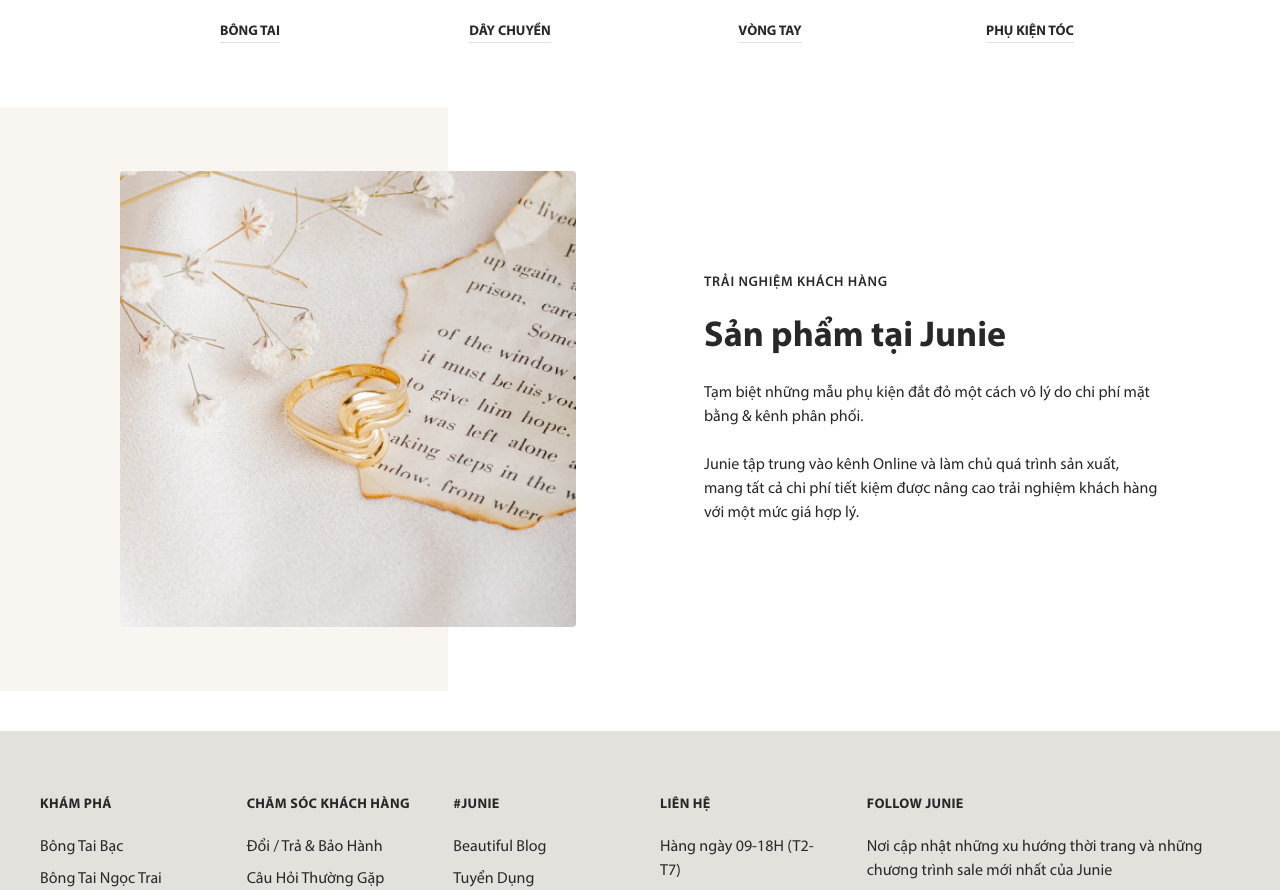
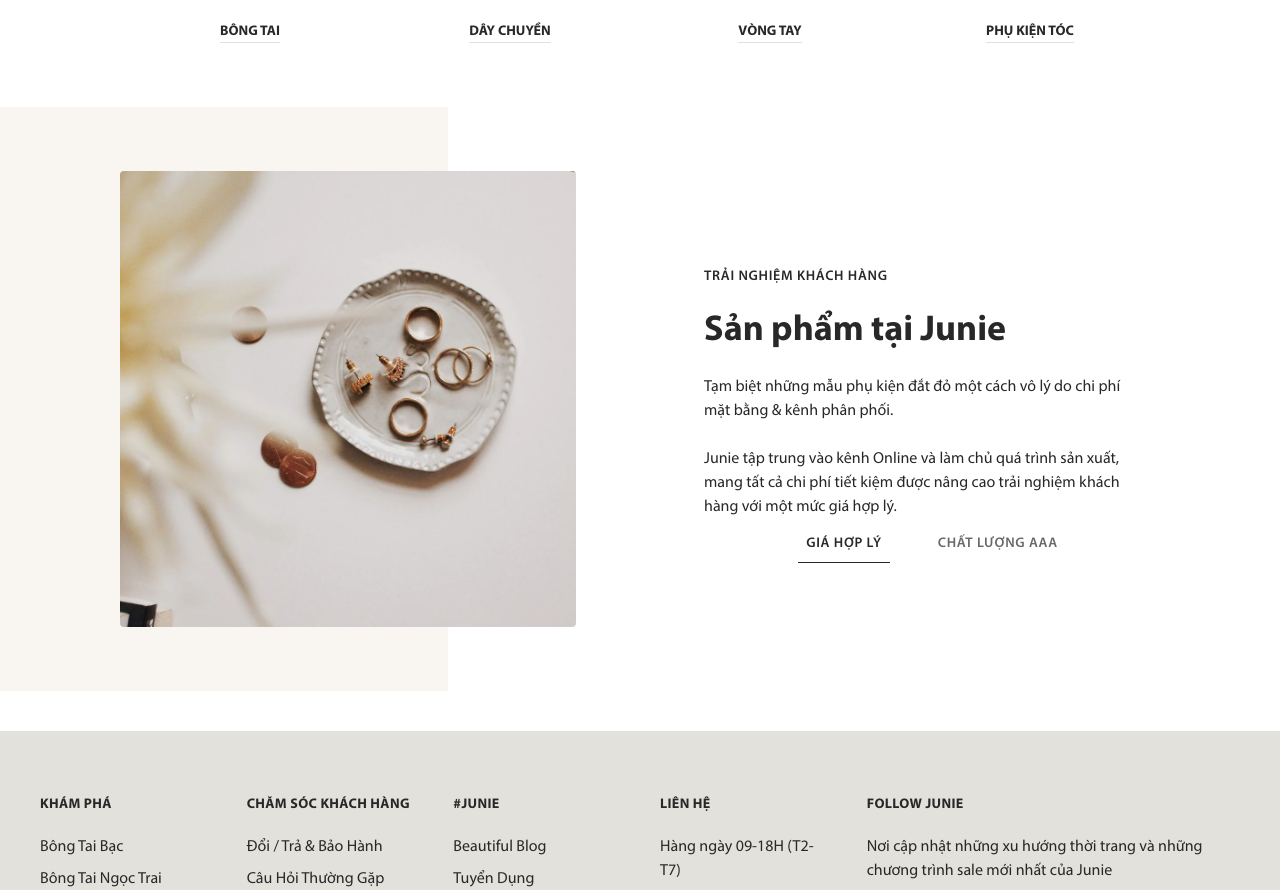
Before and after one commit to tranbaolam26902/junie-store-nextjs, a Next.js app: page / in a window 1280 px wide. Shown: the part 1079-1969 px from the top of the page. Built offline with nearby package versions, Linux system fonts and the light colour scheme.

Commit message:
Edit About section

```diff
--- a/src/app/home/About.jsx
+++ b/src/app/home/About.jsx
@@ -1,42 +1,173 @@
 'use client';
 
-import { useEffect } from 'react';
+import { useState } from 'react';
 import Image from 'next/image';
 
-import about from '@/assets/images/home/about.webp';
+import aboutFirst from '@/assets/images/home/about-first.webp';
+import aboutSecond from '@/assets/images/home/about-second.webp';
+
+import Button from '../components/Button';
 
 export default function About() {
-    useEffect(() => {
-        /**
-         * Trigger animation when scroll into view
-         */
-        const observer = new IntersectionObserver((entries) => {
-            entries.forEach((entry) => {
-                if (entry.isIntersecting) {
-                    entry.target.classList.add('animate-[slide-in-bottom_300ms_ease-in-out_both]');
-                    return;
-                }
-            });
-        });
-        observer.observe(document.querySelector('.about'));
-    }, []);
+    /**
+     * Component's states
+     */
+    const [isActive, setIsActive] = useState(true);
+    const [isClosing, setIsClosing] = useState(false);
 
     return (
         <div className='relative mt-16'>
             <div className='relative z-10 mx-auto px-6 md:px-10 max-w-screen-2xl'>
-                <div className='md:mx-4 md:px-16 py-8 md:py-12 lg:py-16 grid gap-x-32 lg:grid-cols-2'>
-                    <div className='relative'>
-                        <div className='absolute -top-8 md:-top-12 lg:-top-16 left-[-1000vw] right-0 -bottom-16 md:-bottom-20 lg:-bottom-16 translate-x-32 lg:-translate-x-32 bg-[#f9f5f1]'></div>
-                        <Image src={about} alt='about-image' className='relative z-10 rounded' />
+                <div className='md:mx-4 md:px-16 py-8 md:py-12 lg:py-16 grid gap-x-16 gap-y-8 sm:gap-y-12 xl:gap-x-32 lg:grid-cols-2'>
+                    <div className='relative flex items-center'>
+                        <div className='absolute -top-8 md:-top-12 lg:-top-16 left-[-1000vw] right-0 bottom-16 md:-bottom-20 lg:-bottom-16 translate-x-32 lg:-translate-x-32 bg-[#f9f5f1]'></div>
+                        {isActive ? (
+                            <Image
+                                src={aboutFirst}
+                                alt='about-image'
+                                className={`relative z-10 rounded ${
+                                    isClosing
+                                        ? 'animate-[fade-out_100ms_ease-in-out_both]'
+                                        : 'animate-[fade-in_400ms_ease-in-out_300ms_both]'
+                                }`}
+                            />
+                        ) : (
+                            <Image
+                                src={aboutSecond}
+                                alt='about-image'
+                                className={`relative z-10 rounded ${
+                                    isClosing
+                                        ? 'animate-[fade-out_100ms_ease-in-out_both]'
+                                        : 'animate-[fade-in_400ms_ease-in-out_300ms_both]'
+                                }`}
+                            />
+                        )}
                     </div>
-                    <div className='about grid gap-y-4 lg:gap-y-6 mt-8 md:mt-12 lg:my-auto opacity-0'>
-                        <p className='text-sm font-semibold tracking-wider uppercase'>Trải nghiệm khách hàng</p>
-                        <p className='text-[26px] md:text-[32px] xl:text-4xl font-bold'>Sản phẩm tại Junie</p>
-                        <p>Tạm biệt những mẫu phụ kiện đắt đỏ một cách vô lý do chi phí mặt bằng & kênh phân phối.</p>
-                        <p>
-                            Junie tập trung vào kênh Online và làm chủ quá trình sản xuất, mang tất cả chi phí tiết kiệm
-                            được nâng cao trải nghiệm khách hàng với một mức giá hợp lý.
-                        </p>
+                    <div className='flex flex-col justify-between xl:my-16'>
+                        {isActive ? (
+                            <div className='min-h-[320px] md:min-h-[256px]'>
+                                <div className='grid gap-y-4 xl:gap-y-6 xl:mt-8 xl:pr-8'>
+                                    <p
+                                        className={`text-sm font-semibold tracking-wider uppercase ${
+                                            isClosing
+                                                ? 'animate-[slide-out-bottom_100ms_ease-in-out_both]'
+                                                : 'animate-[slide-in-bottom_300ms_ease-in-out_300ms_both]'
+                                        }`}
+                                    >
+                                        Trải nghiệm khách hàng
+                                    </p>
+                                    <p
+                                        className={`text-[26px] md:text-[32px] xl:text-4xl font-bold ${
+                                            isClosing
+                                                ? 'animate-[slide-out-bottom_100ms_ease-in-out_both]'
+                                                : 'animate-[slide-in-bottom_300ms_ease-in-out_350ms_both]'
+                                        }`}
+                                    >
+                                        Sản phẩm tại Junie
+                                    </p>
+                                    <p
+                                        className={`${
+                                            isClosing
+                                                ? 'animate-[slide-out-bottom_100ms_ease-in-out_both]'
+                                                : 'animate-[slide-in-bottom_300ms_ease-in-out_600ms_both]'
+                                        }`}
+                                    >
+                                        Tạm biệt những mẫu phụ kiện đắt đỏ một cách vô lý do chi phí mặt bằng & kênh
+                                        phân phối.
+                                    </p>
+                                    <p
+                                        className={`${
+                                            isClosing
+                                                ? 'animate-[slide-out-bottom_100ms_ease-in-out_both]'
+                                                : 'animate-[slide-in-bottom_300ms_ease-in-out_600ms_both]'
+                                        }`}
+                                    >
+                                        Junie tập trung vào kênh Online và làm chủ quá trình sản xuất, mang tất cả chi
+                                        phí tiết kiệm được nâng cao trải nghiệm khách hàng với một mức giá hợp lý.
+                                    </p>
+                                </div>
+                            </div>
+                        ) : (
+                            <div className='min-h-[320px] md:min-h-[256px]'>
+                                <div className='grid gap-y-4 xl:gap-y-6 xl:mt-8 xl:pr-8'>
+                                    <p
+                                        className={`text-sm font-semibold tracking-wider uppercase ${
+                                            isClosing
+                                                ? 'animate-[slide-out-bottom_100ms_ease-in-out_both]'
+                                                : 'animate-[slide-in-bottom_300ms_ease-in-out_300ms_both]'
+                                        }`}
+                                    >
+                                        Sản phẩm chất lượng
+                                    </p>
+                                    <p
+                                        className={`text-[26px] md:text-[32px] xl:text-4xl font-bold ${
+                                            isClosing
+                                                ? 'animate-[slide-out-bottom_100ms_ease-in-out_both]'
+                                                : 'animate-[slide-in-bottom_300ms_ease-in-out_350ms_both]'
+                                        }`}
+                                    >
+                                        Bạn sẽ Hài Lòng
+                                    </p>
+                                    <p
+                                        className={`${
+                                            isClosing
+                                                ? 'animate-[slide-out-bottom_100ms_ease-in-out_both]'
+                                                : 'animate-[slide-in-bottom_300ms_ease-in-out_600ms_both]'
+                                        }`}
+                                    >
+                                        Junie không quá quan trọng về lợi nhuận của đơn hàng đầu tiên vì Junie biết bạn
+                                        sẽ quay trở lại vì chất lượng và sự hài lòng.
+                                    </p>
+                                    <p
+                                        className={`${
+                                            isClosing
+                                                ? 'animate-[slide-out-bottom_100ms_ease-in-out_both]'
+                                                : 'animate-[slide-in-bottom_300ms_ease-in-out_600ms_both]'
+                                        }`}
+                                    >
+                                        Junie hợp tác với những nghệ nhân cả trong nước & quốc tế để lựa chọn ra điểm
+                                        mạnh của từng nghệ nhân với mỗi loại sản phẩm. Với mục địch cuối cùng mang lại
+                                        một sản phẩm không chỉ chất lượng mà còn trọn vẹn về cảm xúc.
+                                    </p>
+                                </div>
+                            </div>
+                        )}
+                        <div className='flex gap-10 justify-center'>
+                            <Button
+                                text
+                                className={`border-b ${
+                                    isActive ? 'border-secondary opacity-100' : 'border-transparent opacity-70'
+                                } transition duration-500`}
+                                onClick={() => {
+                                    if (!isActive) {
+                                        setIsClosing(true);
+                                        setTimeout(() => {
+                                            setIsClosing(false);
+                                            setIsActive(true);
+                                        }, 100);
+                                    }
+                                }}
+                            >
+                                Giá hợp lý
+                            </Button>
+                            <Button
+                                text
+                                className={`border-b ${
+                                    !isActive ? 'border-secondary opacity-100' : 'border-transparent opacity-70'
+                                } transition duration-500`}
+                                onClick={() => {
+                                    if (isActive) {
+                                        setIsClosing(true);
+                                        setTimeout(() => {
+                                            setIsClosing(false);
+                                            setIsActive(false);
+                                        }, 100);
+                                    }
+                                }}
+                            >
+                                Chất lượng AAA
+                            </Button>
+                        </div>
                     </div>
                 </div>
             </div>
--- a/tailwind.config.js
+++ b/tailwind.config.js
@@ -37,12 +37,22 @@ module.exports = {
                 },
                 'slide-in-bottom': {
                     '0%': {
-                        transform: 'translateY(100%)',
+                        transform: 'translateY(25%)',
                         opacity: 0,
                     },
                     '100%': {
                         transform: 'translateY(0)',
                         opacity: 1,
+                    },
+                },
+                'slide-out-bottom': {
+                    '0%': {
+                        transform: 'translateY(0)',
+                        opacity: 1,
+                    },
+                    '100%': {
+                        transform: 'translateY(25%)',
+                        opacity: 0,
                     },
                 },
             },
```
Also changed, not shown: public/assets/images/home/about-first.webp (added), public/assets/images/home/about-second.webp (renamed from public/assets/images/home/about.webp).
